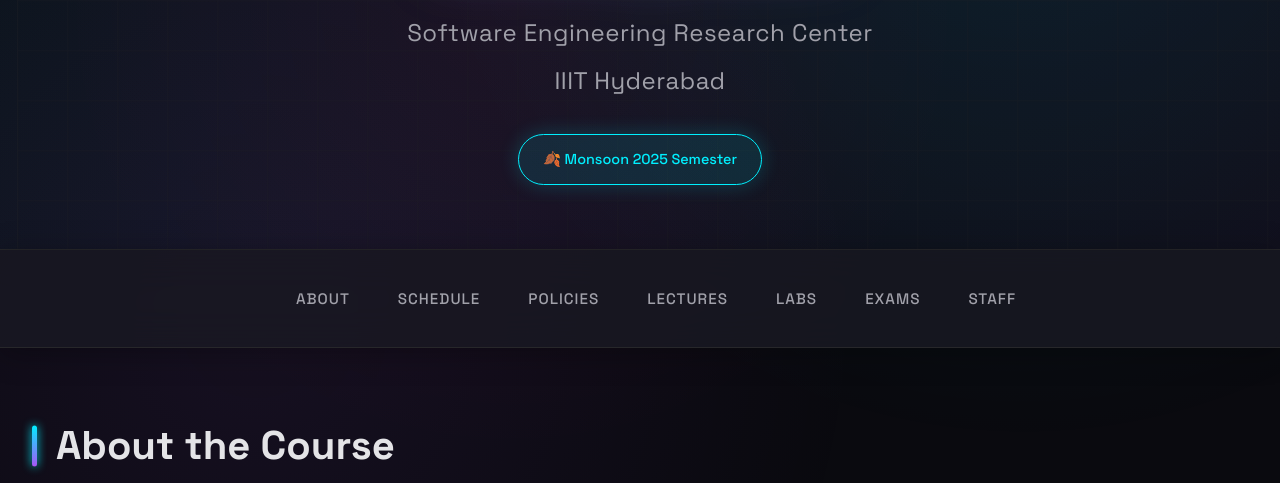
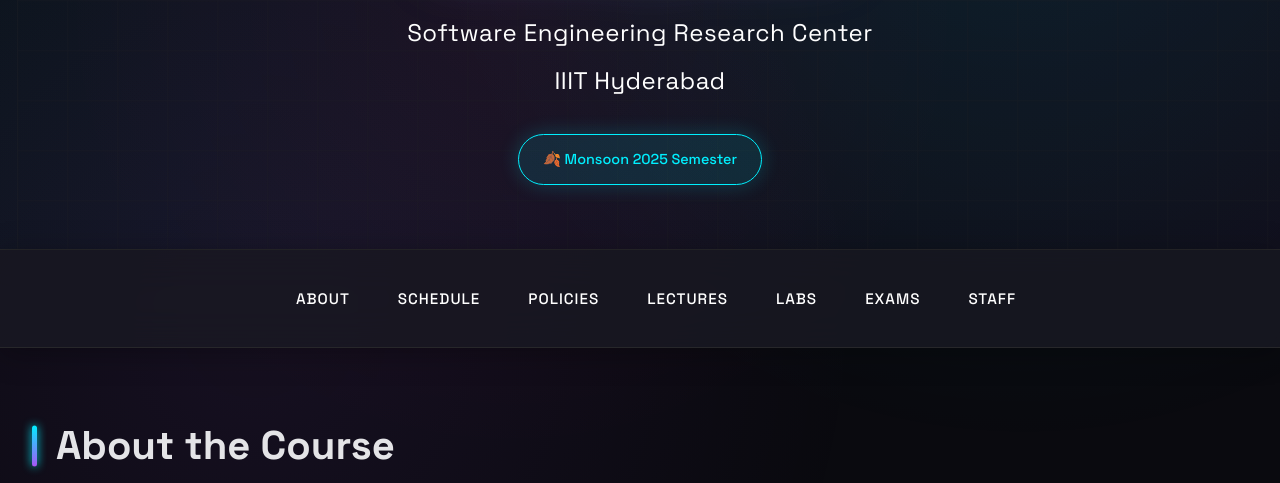
Before and after one commit to P-GIRIDHARAN/new_ssd, a plain HTML site: page index.html in a window 1280 px wide. Shown: the part 317-800 px from the top of the page. Drawn offline with Linux system fonts and the light colour scheme.

Commit message:
changes in color

```diff
--- a/style.css
+++ b/style.css
@@ -14,8 +14,8 @@
     --bg-card: #1a1a24;
     --bg-hover: #252530;
     --text-primary: #e4e4e7;
-    --text-secondary: #a1a1aa;
-    --text-muted: #71717a;
+    --text-secondary: #ffffff;
+    --text-muted: #e2e2e2;
     --border: #27272a;
     --shadow: rgba(0, 240, 255, 0.1);
 }
```
